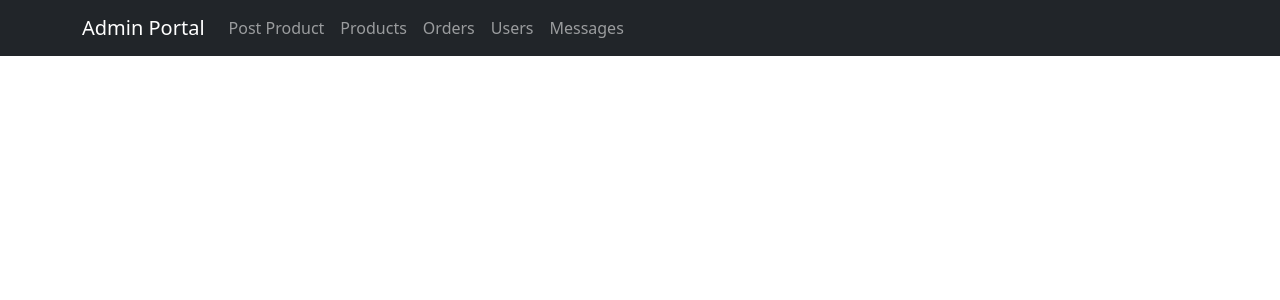
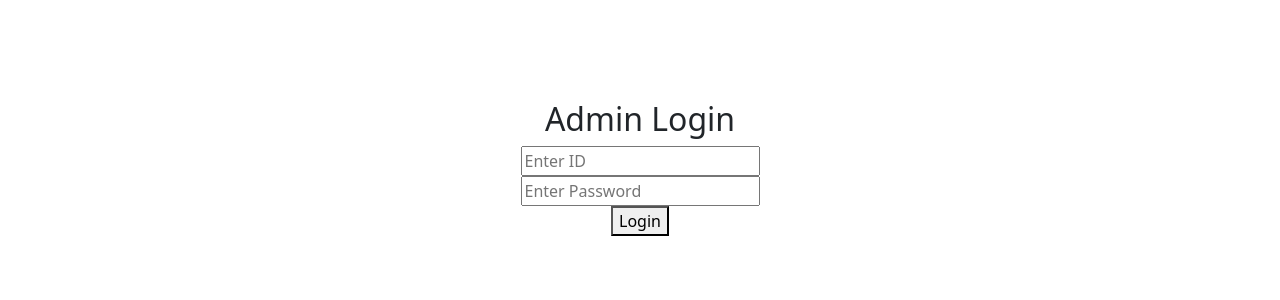
Before and after one commit to AniqMurad/SWH-GIFT-ADMIN-PORTAL, a React (Create React App) app: page /admin-login in a window 1280 px wide. Shown: the top 300 px of the page. Built offline with nearby package versions, Linux system fonts and the light colour scheme.

Commit message:
admin id pass

```diff
--- a/src/App.js
+++ b/src/App.js
@@ -1,24 +1,28 @@
-import React from 'react';
-import { BrowserRouter as Router, Routes, Route } from 'react-router-dom';
-import Navbar from './components/Navbar'; // Ensure Navbar is imported
-import PostProduct from './pages/PostProduct';
-import Products from './pages/Products';
-import Orders from './pages/Orders';
-import Users from './pages/Users';
-import Messages from './pages/Messages';
+import React, { useState } from "react";
+import { BrowserRouter as Router, Routes, Route, Navigate } from "react-router-dom";
+import Navbar from "./components/Navbar";
+import PostProduct from "./pages/PostProduct";
+import Products from "./pages/Products";
+import Orders from "./pages/Orders";
+import Users from "./pages/Users";
+import Messages from "./pages/Messages";
+import AdminLogin from "./pages/AdminLogin";
 
 const App = () => {
+  const [isAdmin, setIsAdmin] = useState(localStorage.getItem("isAdmin") === "true");
+
   return (
     <Router>
-      <Navbar /> {/* Navbar will be shown on all pages */}
+      {isAdmin && <Navbar onLogout={() => setIsAdmin(false)} />} {/* Show Navbar only when logged in */}
       <div className="container mt-4">
         <Routes>
-          <Route path="/" element={<h1 className="text-center">Admin Portal</h1>} />
-          <Route path="/post-product" element={<PostProduct />} />
-          <Route path="/products" element={<Products />} />
-          <Route path="/orders" element={<Orders />} />
-          <Route path="/users" element={<Users />} />
-          <Route path="/messages" element={<Messages />} />
+          <Route path="/admin-login" element={<AdminLogin onLogin={() => setIsAdmin(true)} />} />
+          <Route path="/" element={isAdmin ? <h1 className="text-center">Admin Portal</h1> : <Navigate to="/admin-login" />} />
+          <Route path="/post-product" element={isAdmin ? <PostProduct /> : <Navigate to="/admin-login" />} />
+          <Route path="/products" element={isAdmin ? <Products /> : <Navigate to="/admin-login" />} />
+          <Route path="/orders" element={isAdmin ? <Orders /> : <Navigate to="/admin-login" />} />
+          <Route path="/users" element={isAdmin ? <Users /> : <Navigate to="/admin-login" />} />
+          <Route path="/messages" element={isAdmin ? <Messages /> : <Navigate to="/admin-login" />} />
         </Routes>
       </div>
     </Router>
--- a/src/components/Navbar.js
+++ b/src/components/Navbar.js
@@ -1,7 +1,15 @@
-import React from 'react';
-import { Link } from 'react-router-dom';
+import React from "react";
+import { Link, useNavigate } from "react-router-dom";
 
-const Navbar = () => {
+const Navbar = ({ onLogout }) => {
+  const navigate = useNavigate();
+
+  const handleLogout = () => {
+    localStorage.removeItem("isAdmin");
+    onLogout();
+    navigate("/admin-login");
+  };
+
   return (
     <nav className="navbar navbar-expand-lg navbar-dark bg-dark">
       <div className="container">
@@ -27,6 +35,7 @@ const Navbar = () => {
               <Link className="nav-link" to="/messages">Messages</Link>
             </li>
           </ul>
+          <button className="btn btn-danger ms-auto" onClick={handleLogout}>Logout</button>
         </div>
       </div>
     </nav>
--- /dev/null
+++ b/src/pages/AdminLogin.js
@@ -0,0 +1,34 @@
+import { useState } from "react";
+import { useNavigate } from "react-router-dom";
+
+const AdminLogin = ({ onLogin }) => {
+  const [id, setId] = useState("");
+  const [password, setPassword] = useState("");
+  const navigate = useNavigate();
+
+  const handleLogin = () => {
+    const adminId = "Aniq";
+    const adminPass = "AMNfina510*";
+
+    if (id === adminId && password === adminPass) {
+      localStorage.setItem("isAdmin", "true");
+      onLogin();
+      navigate("/");
+    } else {
+      alert("Invalid ID or Password");
+    }
+  };
+
+  return (
+    <div style={{ textAlign: "center", marginTop: "100px" }}>
+      <h2>Admin Login</h2>
+      <input type="text" placeholder="Enter ID" value={id} onChange={(e) => setId(e.target.value)} />
+      <br />
+      <input type="password" placeholder="Enter Password" value={password} onChange={(e) => setPassword(e.target.value)} />
+      <br />
+      <button onClick={handleLogin}>Login</button>
+    </div>
+  );
+};
+
+export default AdminLogin;
```
